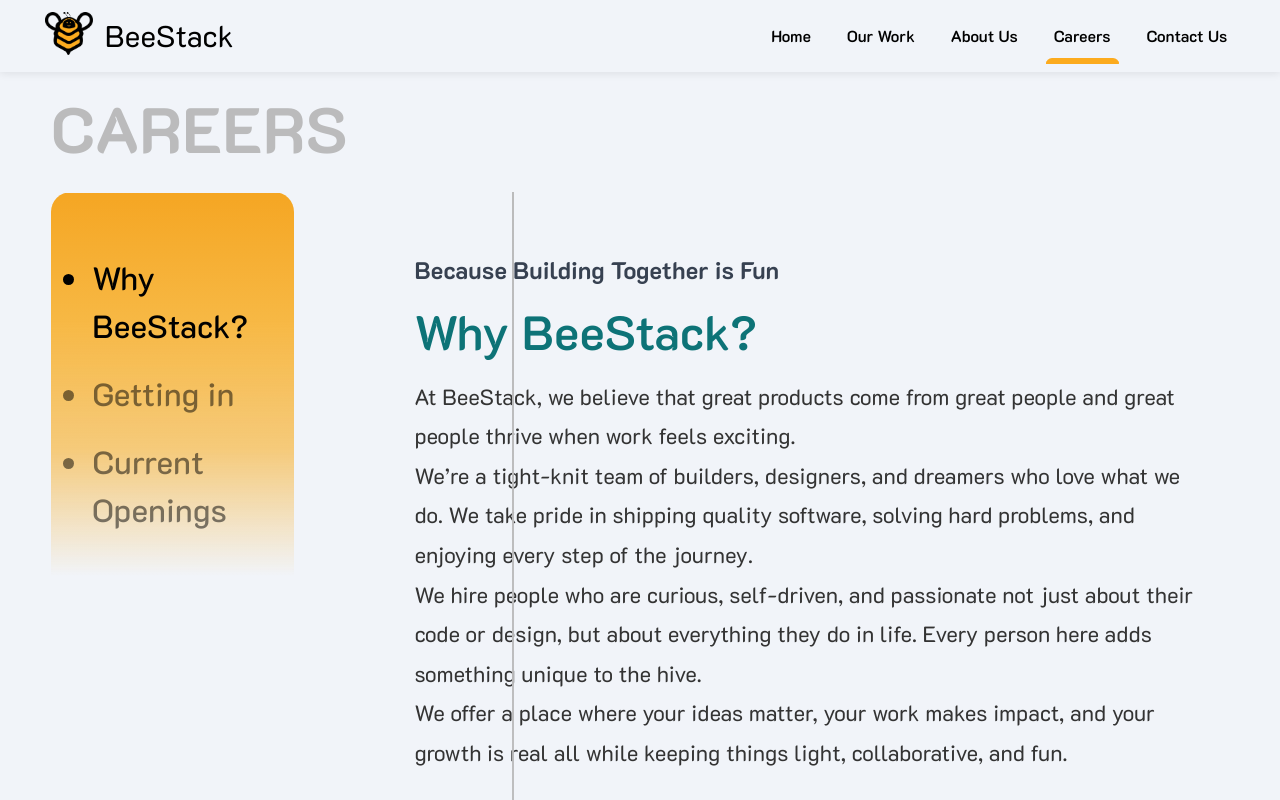
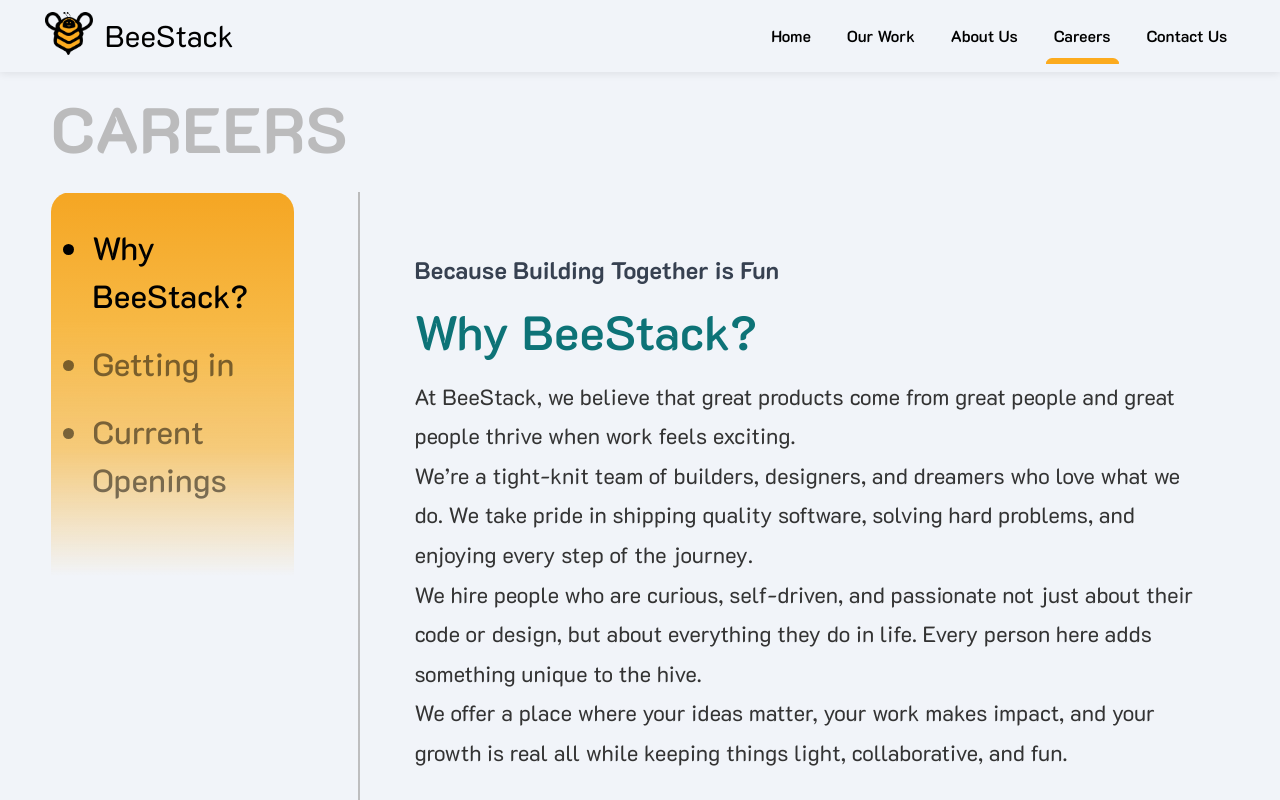
Before and after one commit to GajananPalepwad/BeeStack, a React (Vite) app: page /careers in a window 1280 px wide. Built offline with nearby package versions, Linux system fonts and the light colour scheme; a web font is replaced by a local one.

Commit message:
done desktop view

```diff
--- a/src/pages/OurWork.css
+++ b/src/pages/OurWork.css
@@ -37,7 +37,7 @@
 .container::before {
     content: '';
     position: absolute;
-    left: 40%;
+    left: 28%;
     top: 0;
     bottom: 0;
     width: 2px;
@@ -58,7 +58,7 @@
         rgba(247, 184, 68, 0.7) 40%,
         rgba(236, 236, 236, 0) 60%
     );
-    padding: 60px 40px;
+    padding: 30px 20px 0px 40px;
     position: sticky;
     height: fit-content;
     min-height: 80vh;
```
